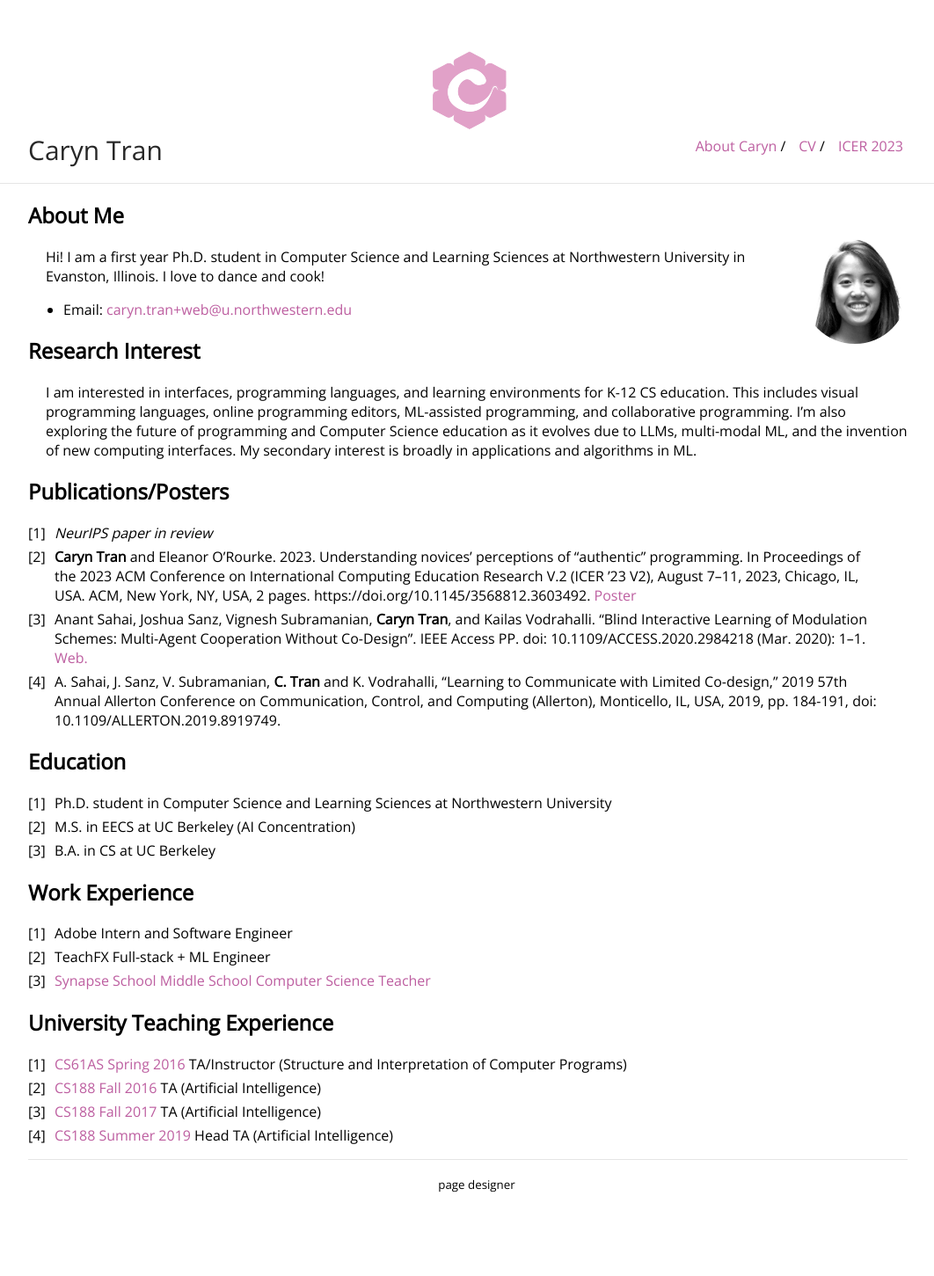
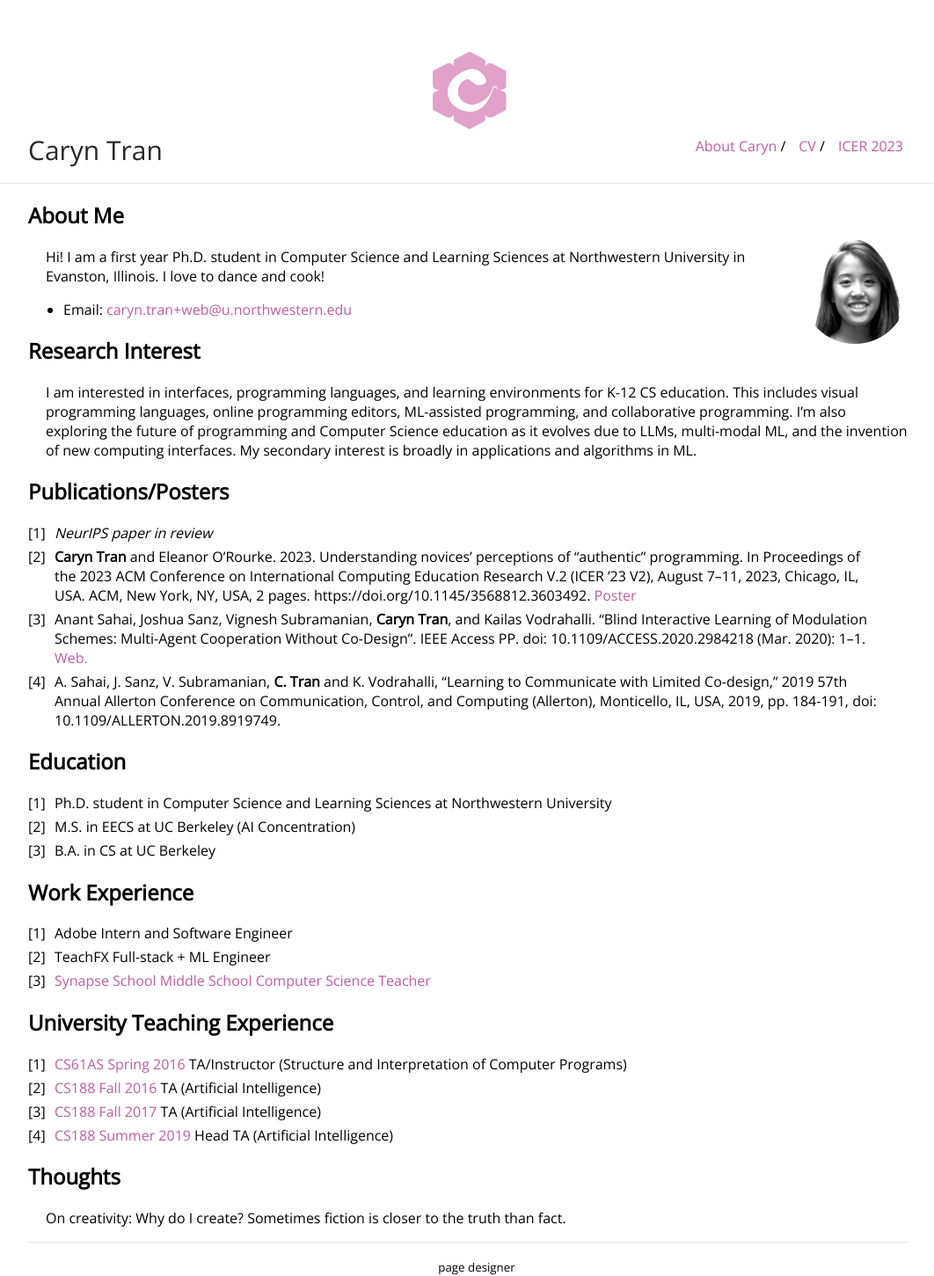
Before and after one commit to carynbear/carynbear.github.io, a Jekyll site: the page built from index.md, in a window 1280 px wide. Shown: the whole page at 88% size, without its empty margins (108-1170 px from the left). Built offline with Jekyll 4.4.1, drawn with Linux system fonts in a browser that asks for light colours; our own code applies the rules of GitHub Pages for plain Markdown files; before the commit the page ends 1357 px from its top, so only the background shows below that.

Commit message:
Update index.md

```diff
--- a/index.md
+++ b/index.md
@@ -39,3 +39,6 @@ I am interested in interfaces, programming languages, and learning environments
 2. [CS188 Fall 2016](https://edge.edx.org/courses/course-v1:BerkeleyX+CS188x-FA16+FA16/20021a0a32d14a31b087db8d4bb582fd/) TA (Artificial Intelligence)
 3. [CS188 Fall 2017](https://edge.edx.org/courses/course-v1:Berkeley+CS188+2017_FA17/20021a0a32d14a31b087db8d4bb582fd/) TA (Artificial Intelligence)
 4. [CS188 Summer 2019](https://inst.eecs.berkeley.edu/~cs188/su19/staff/) Head TA (Artificial Intelligence)
+
+## Thoughts
+On creativity: Why do I create? Sometimes fiction is closer to the truth than fact.
```
